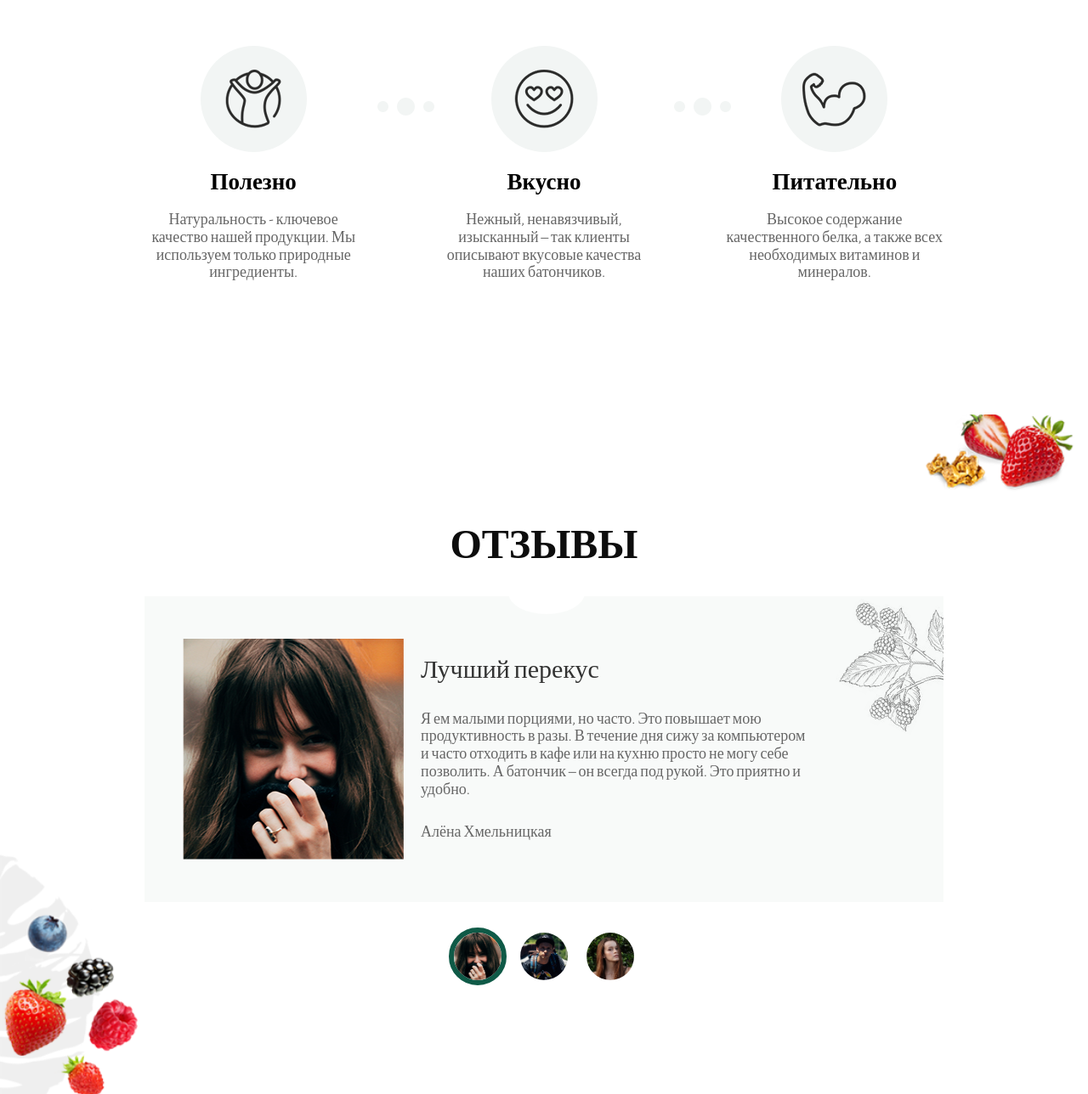
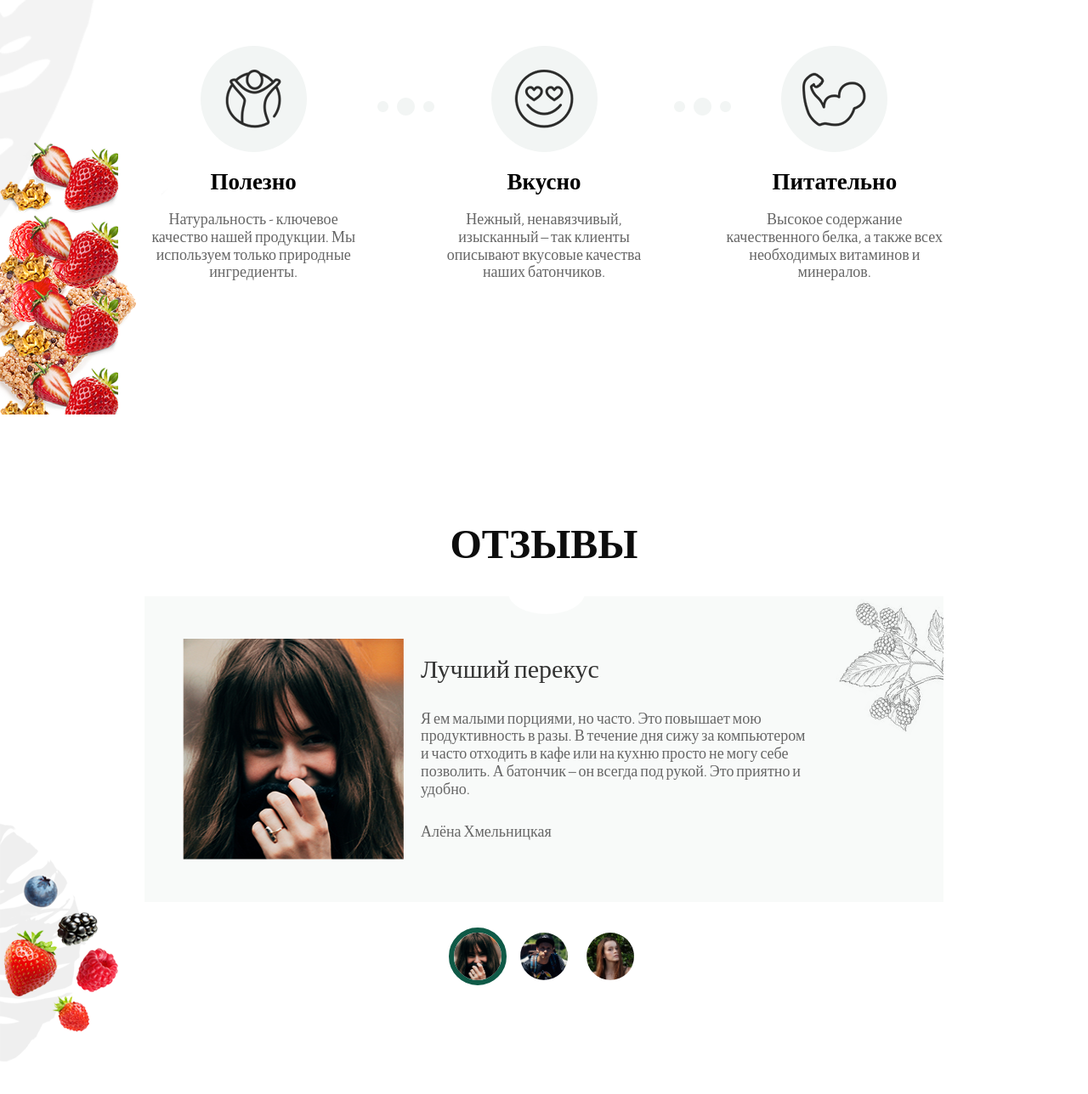
Before and after one commit to mansuedei/mansuedei.github.io, a plain HTML site: page index.html in a window 1280 px wide. Shown: the part 1112-2400 px from the top of the page at 85% size. Drawn offline with nearby package versions, Linux system fonts and the light colour scheme.

Commit message:
Updated backgrounds

```diff
--- a/css/blocks/reviews.scss
+++ b/css/blocks/reviews.scss
@@ -1,7 +1,25 @@
 .reviews {
-	background: #ffffff url("../../img/bg/bg--reviews.png") center center / cover
-		no-repeat;
 	position: relative;
+	&:before {
+		content: "";
+		display: block;
+		position: absolute;
+		background-image: url("../../img/bg/reviews--leaf&berries.png");
+		width: 139px;
+		height: 321px;
+		top: 100%;
+		transform: translateY(-319px);
+	}
+	&:after {
+		content: "";
+		display: block;
+		position: absolute;
+		background-image: url("../../img/bg/reviews--strawberries.png");
+		width: 139px;
+		height: 321px;
+		bottom: 100%;
+		// transform: translateY(-319px);
+	}
 }
 
 .reviews-list {
--- a/css/blocks/whyus.scss
+++ b/css/blocks/whyus.scss
@@ -1,3 +1,19 @@
+.whyus {
+	background: url("../../img/bg/whyus--grey-leaf.png") center center / cover
+		no-repeat;
+	position: relative;
+	&:before {
+		content: "";
+		display: block;
+		position: absolute;
+		background-image: url("../../img/bg/whyus--raspberry.png");
+		width: 161px;
+		height: 315px;
+		top: 100%;
+		transform: translateY(-319px);
+	}
+}
+
 .whyus-headline {
 	margin-top: 49px;
 }
```
Also changed, not shown: css/main.css, img/bg/bg--reviews.png (deleted), img/bg/bg--whyus.png (deleted), img/bg/reviews--leaf&berries.png (added), img/bg/reviews--strawberries.png (added), img/bg/whyus--grey-leaf.png (added), img/bg/whyus--raspberry.png (renamed from img/bg/whyus__background--raspberry.png), img/bg/whyus__background--leaf.png (deleted), 1 other file.
